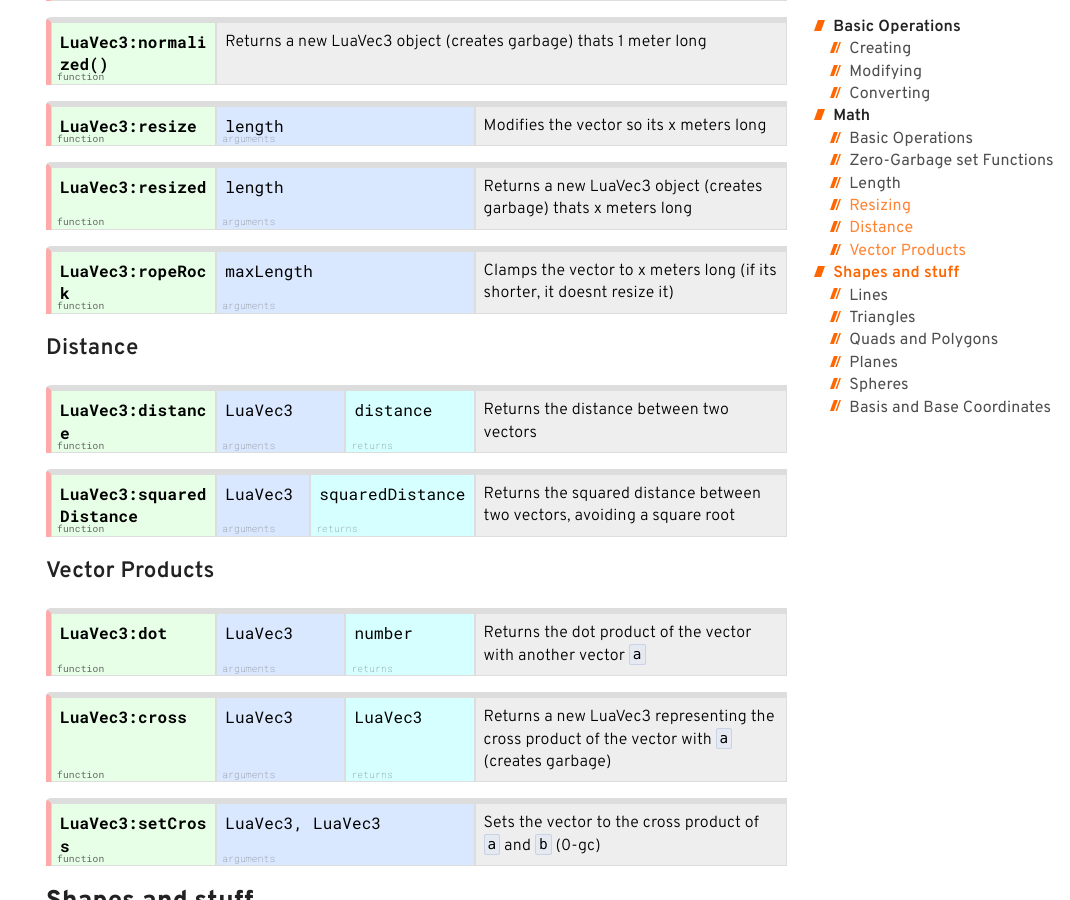
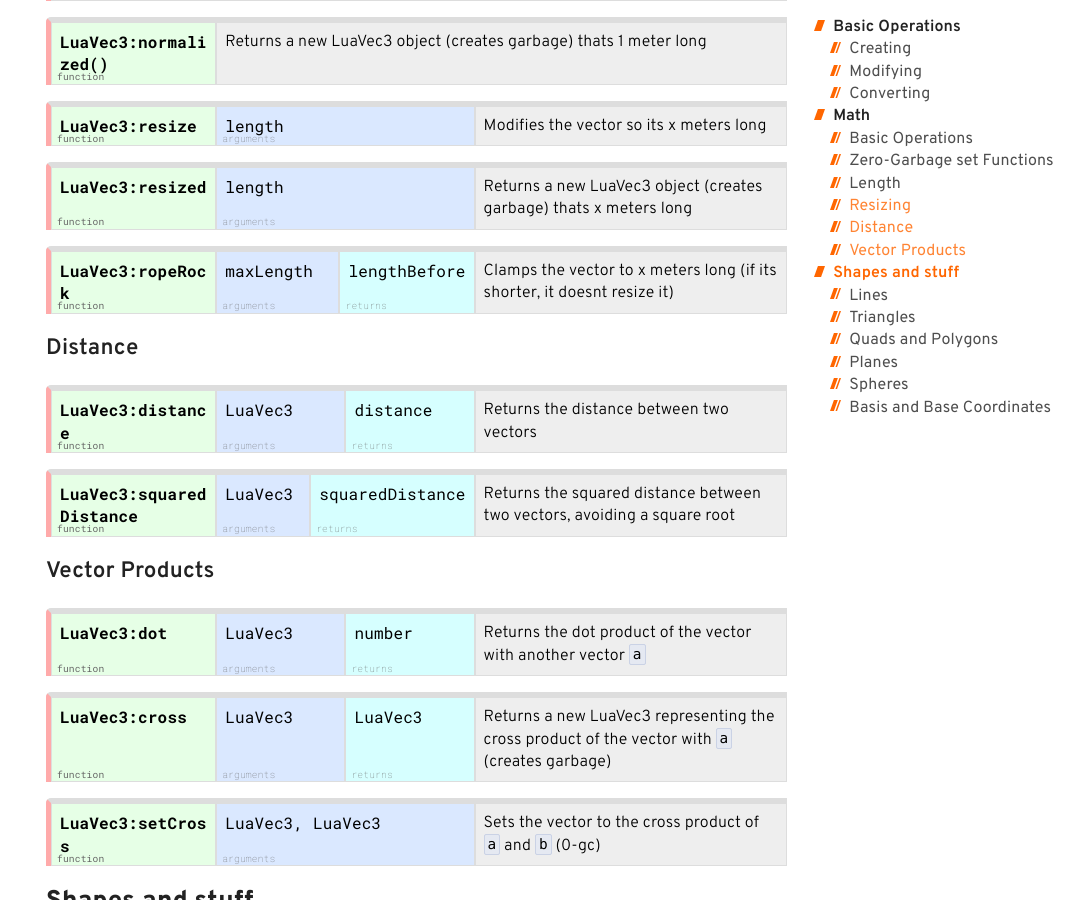
Before and after one commit to E32k/e32k.github.io, a Jekyll site: the page built from BeamNG.lua/common/LuaVec3.md, in a window 1280 px wide and 900 px high, scrolled down 3910 px. Shown: the whole window, without its empty margins (210-1280 px from the left). Built offline with Jekyll 4.4.1, drawn with Linux system fonts in a browser that asks for light colours.

Commit message:
fixed fatal mistake

```diff
--- a/BeamNG.lua/common/LuaVec3.md
+++ b/BeamNG.lua/common/LuaVec3.md
@@ -236,6 +236,7 @@ These two are useful for calculating things like bounding boxes
 <div class="funcTable"><div class="headerRow">
   <div class="func">LuaVec3:ropeRock</div>
   <div class="args">maxLength</div>
+  <div class="rets">lengthBefore</div>
   <div class="desc">Clamps the vector to x meters long (if its shorter, it doesnt resize it)</div>
 </div></div>
 
```
